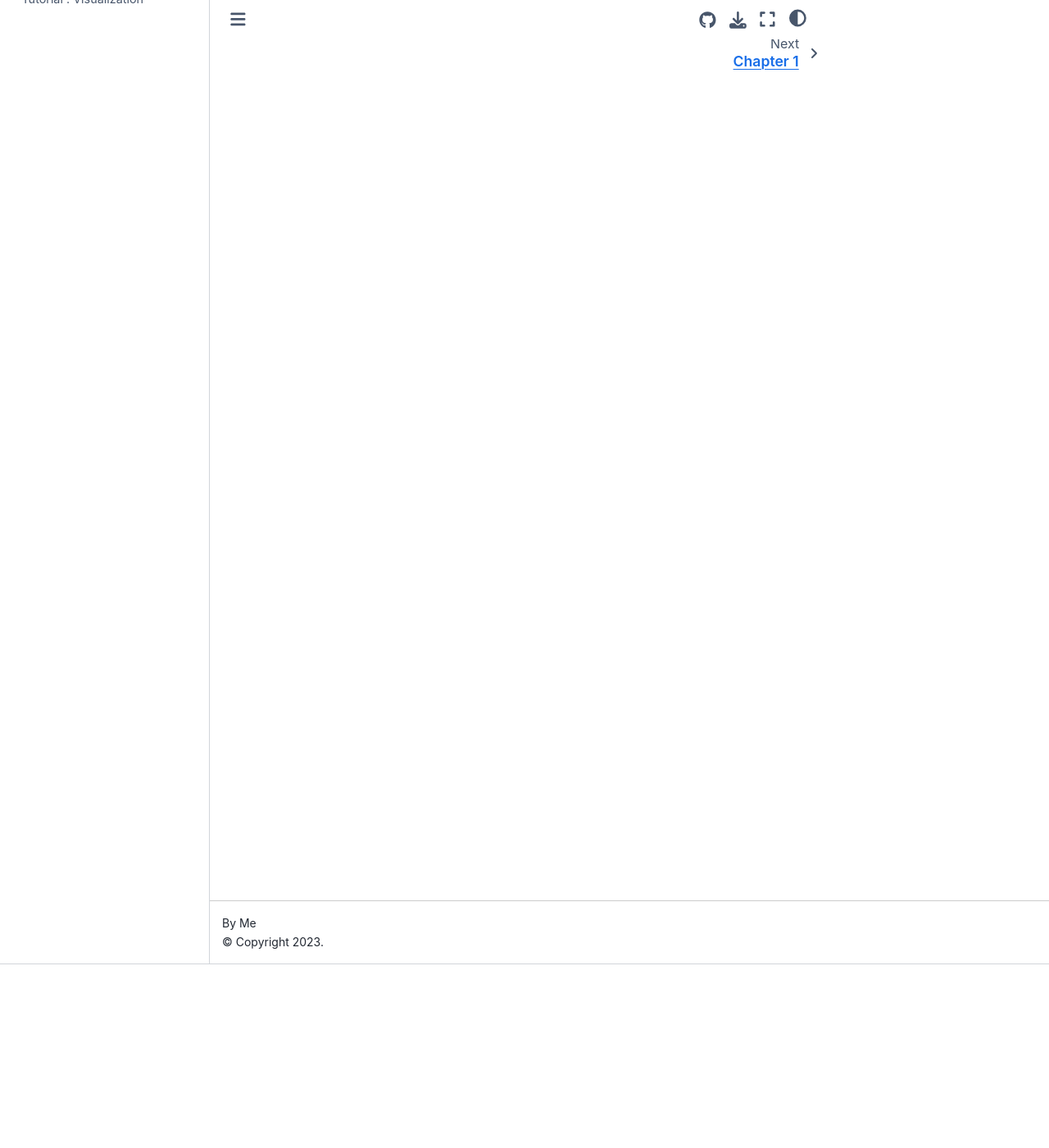
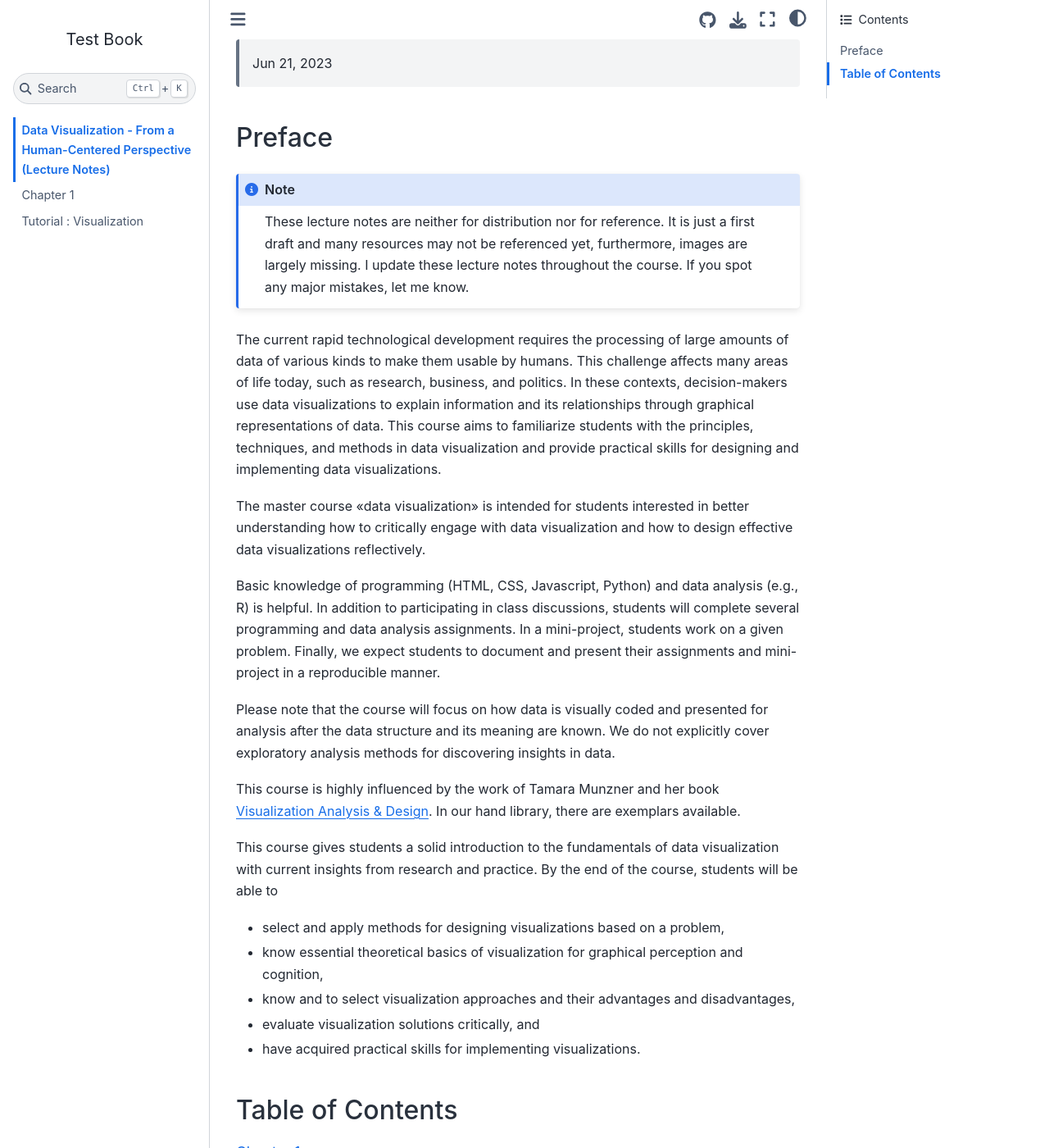
Before and after one commit to FUB-HCC/Human-Centered-Data-Visualization, a Jupyter Book: the page built from intro.md, in a window 1280 px wide and 1400 px high, scrolled down 224 px. Shown: the whole window at 82% size. Built offline with Jupyter Book 1.0.4 settings and Sphinx 7.4.7 and the Sphinx Book theme 1.1.4, drawn with Linux system fonts in a browser that asks for light colours; pages that are not in the unit, such as notebooks, are missing from menus; some of the changed text lies outside the part shown.

Commit message:
Add Preface to intro

````diff
--- a/intro.md
+++ b/intro.md
@@ -1,6 +1,46 @@
-# Welcome to this book
+---
+jupytext:
+  formats: md:myst
+  text_representation:
+    extension: .md
+    format_name: myst
+    format_version: 0.13
+    jupytext_version: 1.11.5
+kernelspec:
+  display_name: Python 3
+  language: python
+  name: python3
+---
 
-This is a small sample book of cats.
+# Data Visualization - From a Human-Centered Perspective (Lecture Notes)
+
+Claudia Müller-Birn
+> {sub-ref}`today`
+
+## Preface
+```{note}
+These lecture notes are neither for distribution nor for reference. It is just a first draft and many resources may not be referenced yet, furthermore, images are largely missing. I update these lecture notes throughout the course. If you spot any major mistakes, let me know.
+```
+
+The current rapid technological development requires the processing of large amounts of data of various kinds to make them usable by humans. This challenge affects many areas of life today, such as research, business, and politics. In these contexts, decision-makers use data visualizations to explain information and its relationships through graphical representations of data. This course aims to familiarize students with the principles, techniques, and methods in data visualization and provide practical skills for designing and implementing data visualizations.
+
+The master course «data visualization» is intended for students interested in better understanding how to critically engage with data visualization and how to design effective data visualizations reflectively.
+
+Basic knowledge of programming (HTML, CSS, Javascript, Python) and data analysis (e.g., R) is helpful. In addition to participating in class discussions, students will complete several programming and data analysis assignments. In a mini-project, students work on a given problem. Finally, we expect students to document and present their assignments and mini-project in a reproducible manner.
+
+Please note that the course will focus on how data is visually coded and presented for analysis after the data structure and its meaning are known. We do not explicitly cover exploratory analysis methods for discovering insights in data.
+
+This course is highly influenced by the work of Tamara Munzner and her book [Visualization Analysis & Design](https://www.routledge.com/Visualization-Analysis-and-Design/Munzner/p/book/9781466508910). In our hand library, there are exemplars available.
+
+This course gives students a solid introduction to the fundamentals of data visualization with current insights from research and practice. By the end of the course, students will be able to
+
+* select and apply methods for designing visualizations based on a problem,
+* know essential theoretical basics of visualization for graphical perception and cognition,
+* know and to select visualization approaches and their advantages and disadvantages,
+* evaluate visualization solutions critically, and
+* have acquired practical skills for implementing visualizations.
+
+## Table of Contents
 
 ```{tableofcontents}
 ```
````
Also changed, not shown: 2 other files.
